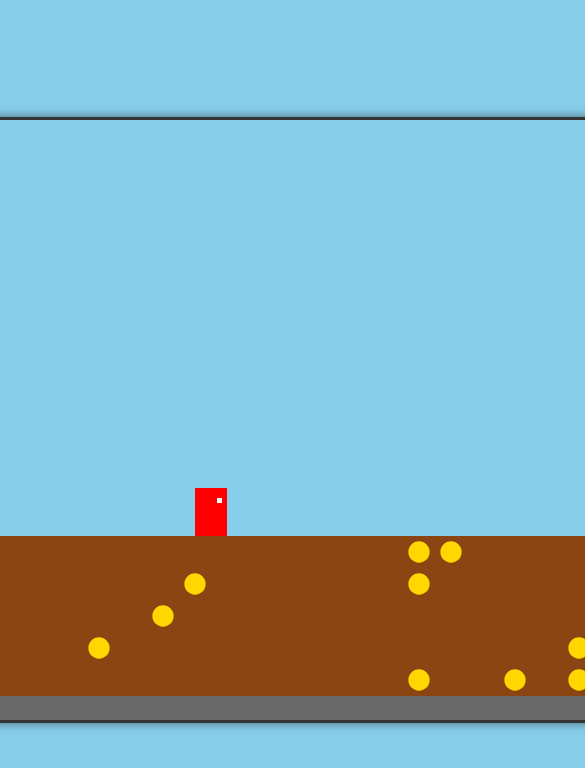
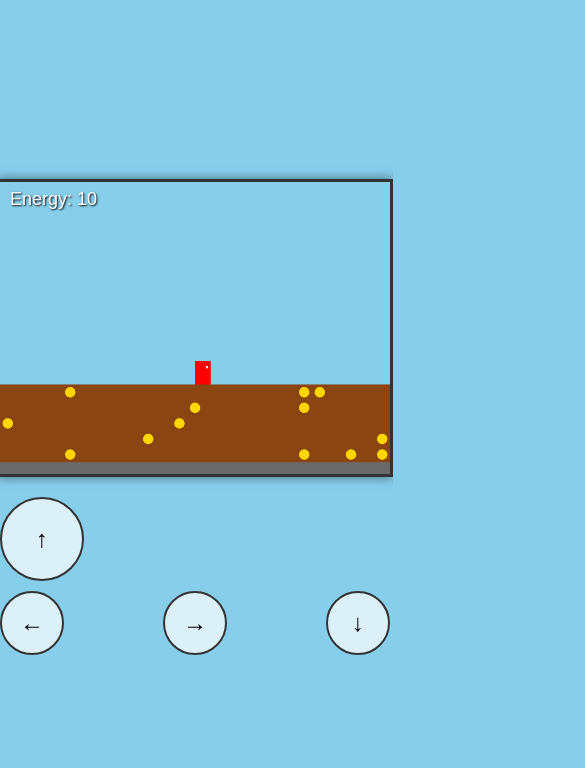
Before and after one commit to Tuhaj/two-free, a plain HTML site: page index.html in a window 390 px wide. Shown: the whole page, 585 px wide, since content can reach past the window. Drawn offline with Linux system fonts and the light colour scheme.

Commit message:
Add tablet support with touch controls and responsive design

```diff
--- a/game.js
+++ b/game.js
@@ -2,6 +2,12 @@
 const canvas = document.getElementById('gameCanvas');
 const ctx = canvas.getContext('2d');
 const energyDisplay = document.getElementById('energyDisplay');
+
+// Touch control elements
+const leftBtn = document.getElementById('leftBtn');
+const rightBtn = document.getElementById('rightBtn');
+const jumpBtn = document.getElementById('jumpBtn');
+const digBtn = document.getElementById('digBtn');
 
 // Game settings
 const GRAVITY = 0.5;
@@ -32,21 +38,106 @@ let treasures = [];
 
 // Controls
 const keys = {};
+const touchControls = {
+    left: false,
+    right: false,
+    jump: false,
+    dig: false
+};
 
 // Initialize game
 function init() {
     // Generate world terrain
     generateWorld();
 
-    // Add event listeners for controls
+    // Add event listeners for keyboard controls
     window.addEventListener('keydown', e => keys[e.key] = true);
     window.addEventListener('keyup', e => keys[e.key] = false);
+
+    // Add event listeners for touch controls
+    setupTouchControls();
+
+    // Handle window resize
+    window.addEventListener('resize', handleResize);
+    handleResize();
 
     // Start game loop
     requestAnimationFrame(gameLoop);
 
     // Update energy display
     updateEnergyDisplay();
+}
+
+// Setup touch controls
+function setupTouchControls() {
+    // Left button
+    leftBtn.addEventListener('touchstart', (e) => {
+        e.preventDefault();
+        touchControls.left = true;
+    });
+    leftBtn.addEventListener('touchend', () => {
+        touchControls.left = false;
+    });
+
+    // Right button
+    rightBtn.addEventListener('touchstart', (e) => {
+        e.preventDefault();
+        touchControls.right = true;
+    });
+    rightBtn.addEventListener('touchend', () => {
+        touchControls.right = false;
+    });
+
+    // Jump button
+    jumpBtn.addEventListener('touchstart', (e) => {
+        e.preventDefault();
+        touchControls.jump = true;
+    });
+    jumpBtn.addEventListener('touchend', () => {
+        touchControls.jump = false;
+    });
+
+    // Dig button
+    digBtn.addEventListener('touchstart', (e) => {
+        e.preventDefault();
+        touchControls.dig = true;
+    });
+    digBtn.addEventListener('touchend', () => {
+        touchControls.dig = false;
+    });
+
+    // Also add mouse events for testing on desktop
+    leftBtn.addEventListener('mousedown', () => touchControls.left = true);
+    leftBtn.addEventListener('mouseup', () => touchControls.left = false);
+    leftBtn.addEventListener('mouseleave', () => touchControls.left = false);
+
+    rightBtn.addEventListener('mousedown', () => touchControls.right = true);
+    rightBtn.addEventListener('mouseup', () => touchControls.right = false);
+    rightBtn.addEventListener('mouseleave', () => touchControls.right = false);
+
+    jumpBtn.addEventListener('mousedown', () => touchControls.jump = true);
+    jumpBtn.addEventListener('mouseup', () => touchControls.jump = false);
+    jumpBtn.addEventListener('mouseleave', () => touchControls.jump = false);
+
+    digBtn.addEventListener('mousedown', () => touchControls.dig = true);
+    digBtn.addEventListener('mouseup', () => touchControls.dig = false);
+    digBtn.addEventListener('mouseleave', () => touchControls.dig = false);
+}
+
+// Handle window resize
+function handleResize() {
+    // Make sure the canvas maintains aspect ratio but fits the screen
+    const gameContainer = document.getElementById('game-container');
+    const containerWidth = gameContainer.clientWidth;
+
+    if (containerWidth < canvas.width) {
+        const scale = containerWidth / canvas.width;
+        canvas.style.width = `${canvas.width * scale}px`;
+        canvas.style.height = `${canvas.height * scale}px`;
+    } else {
+        canvas.style.width = `${canvas.width}px`;
+        canvas.style.height = `${canvas.height}px`;
+    }
 }
 
 // Generate world with terrain and treasures
@@ -83,10 +174,10 @@ function generateWorld() {
 // Update player position and handle input
 function updatePlayer() {
     // Handle horizontal movement
-    if (keys['ArrowLeft'] || keys['a']) {
+    if (keys['ArrowLeft'] || keys['a'] || touchControls.left) {
         player.velocityX = -MOVEMENT_SPEED * (1 + player.energy / 50);
         player.facingRight = false;
-    } else if (keys['ArrowRight'] || keys['d']) {
+    } else if (keys['ArrowRight'] || keys['d'] || touchControls.right) {
         player.velocityX = MOVEMENT_SPEED * (1 + player.energy / 50);
         player.facingRight = true;
     } else {
@@ -94,13 +185,13 @@ function updatePlayer() {
     }
 
     // Handle jumping
-    if ((keys['ArrowUp'] || keys['w'] || keys[' ']) && !player.isJumping) {
+    if ((keys['ArrowUp'] || keys['w'] || keys[' '] || touchControls.jump) && !player.isJumping) {
         player.velocityY = JUMP_FORCE;
         player.isJumping = true;
     }
 
     // Handle digging
-    player.isDigging = keys['ArrowDown'] || keys['s'];
+    player.isDigging = keys['ArrowDown'] || keys['s'] || touchControls.dig;
     if (player.isDigging && player.energy > 0) {
         dig();
     }
--- a/index.html
+++ b/index.html
@@ -14,13 +14,19 @@
             height: 100vh;
             background-color: #87CEEB;
             font-family: Arial, sans-serif;
+            touch-action: none;
         }
         canvas {
             border: 3px solid #333;
             box-shadow: 0 0 10px rgba(0, 0, 0, 0.5);
+            max-width: 100%;
+            max-height: 80vh;
         }
         #game-container {
             position: relative;
+            display: flex;
+            flex-direction: column;
+            align-items: center;
         }
         #ui {
             position: absolute;
@@ -30,12 +36,56 @@
             font-size: 18px;
             text-shadow: 1px 1px 2px black;
         }
+        #touch-controls {
+            display: none;
+            width: 100%;
+            max-width: 800px;
+            margin-top: 20px;
+        }
+        .control-row {
+            display: flex;
+            justify-content: space-between;
+            margin-bottom: 10px;
+        }
+        .control-btn {
+            background-color: rgba(255, 255, 255, 0.7);
+            border: 2px solid #333;
+            border-radius: 50%;
+            width: 60px;
+            height: 60px;
+            display: flex;
+            justify-content: center;
+            align-items: center;
+            font-size: 24px;
+            font-weight: bold;
+            user-select: none;
+        }
+        .control-btn.large {
+            width: 80px;
+            height: 80px;
+        }
+        @media (max-width: 800px) or (pointer: coarse) {
+            #touch-controls {
+                display: block;
+            }
+        }
     </style>
 </head>
 <body>
     <div id="game-container">
         <canvas id="gameCanvas" width="800" height="600"></canvas>
         <div id="ui">Energy: <span id="energyDisplay">0</span></div>
+
+        <div id="touch-controls">
+            <div class="control-row">
+                <div id="jumpBtn" class="control-btn large">↑</div>
+            </div>
+            <div class="control-row">
+                <div id="leftBtn" class="control-btn">←</div>
+                <div id="rightBtn" class="control-btn">→</div>
+                <div id="digBtn" class="control-btn">↓</div>
+            </div>
+        </div>
     </div>
     <script src="game.js"></script>
 </body>
```
Also changed, not shown: README.md.
